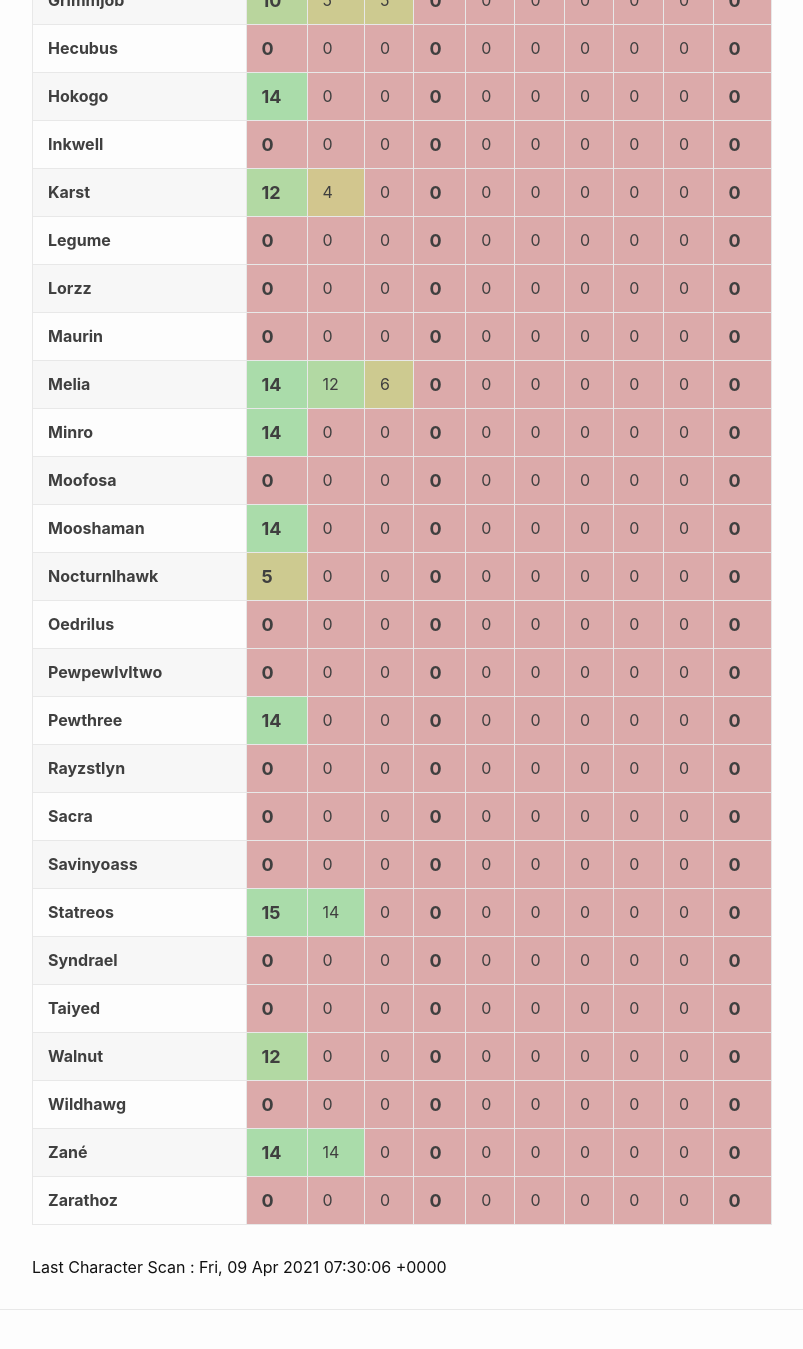
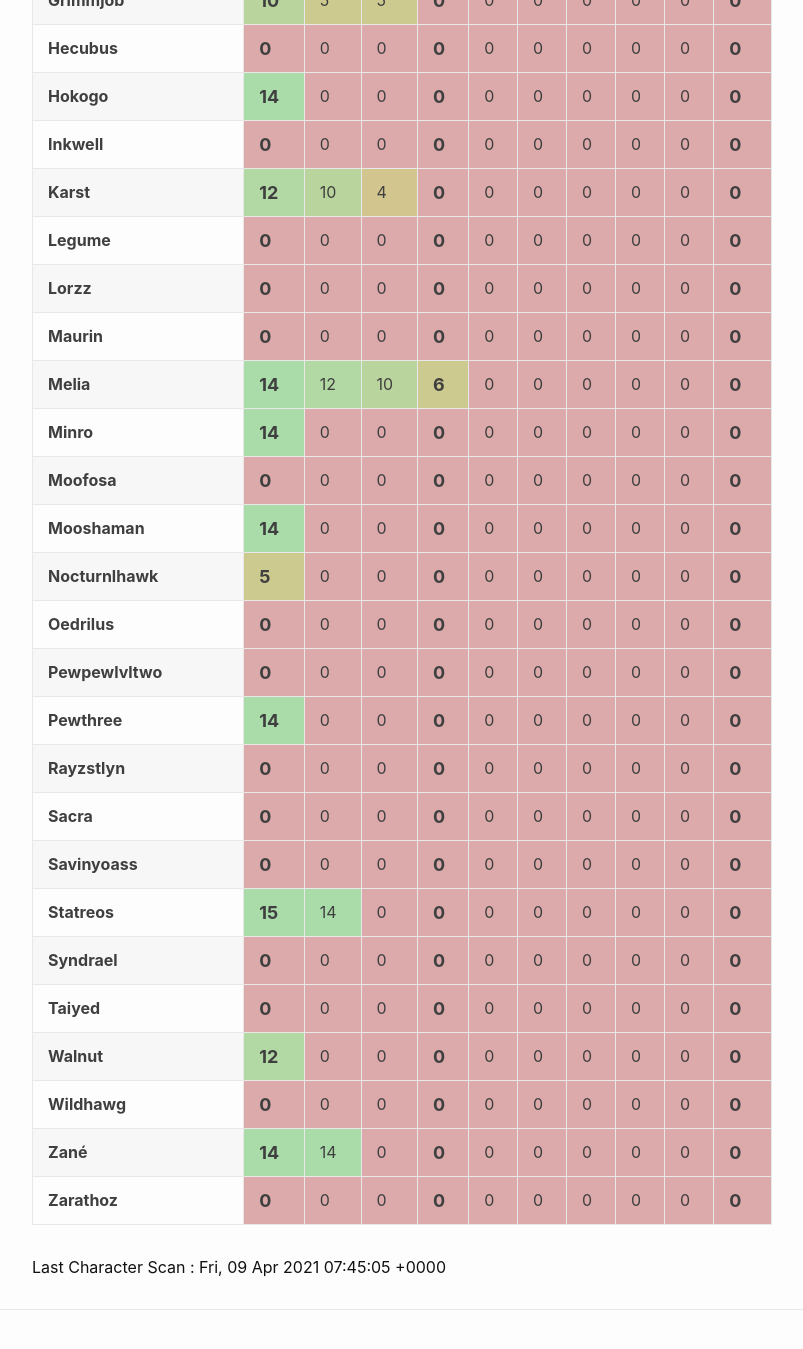
Before and after one commit to eldertribunal/keystonetracker, a Jekyll site: the page built from weekly.md, in a window 1280 px wide and 1400 px high, scrolled down 890 px. Shown: the top 1349 px of the window, without its empty margins (126-929 px from the left). Built offline with Jekyll 4.4.1, drawn with Linux system fonts in a browser that asks for light colours.

Commit message:
auto scan Fri Apr  9 07:45:57 UTC 2021

```diff
--- a/_data/scanned.json
+++ b/_data/scanned.json
@@ -1,3 +1,3 @@
 {
-  "timestamp": 1617953406
+  "timestamp": 1617954305
 }
--- a/_data/weekly.json
+++ b/_data/weekly.json
@@ -183,8 +183,8 @@
     "name": "Karst",
     "dungeons": [
       12,
+      10,
       4,
-      0,
       0,
       0,
       0,
@@ -544,8 +544,8 @@
     "dungeons": [
       14,
       12,
+      10,
       6,
-      0,
       0,
       0,
       0,
```
